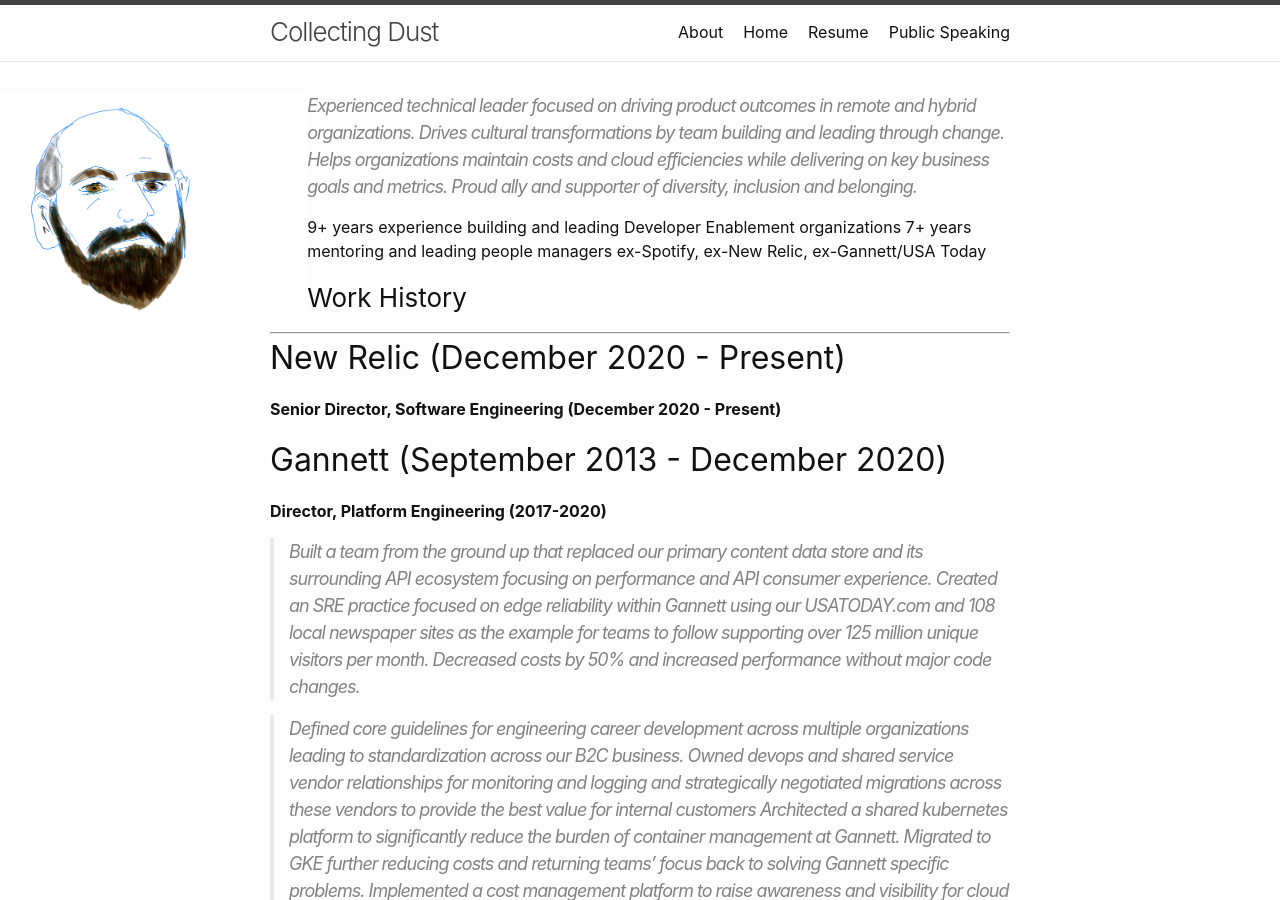
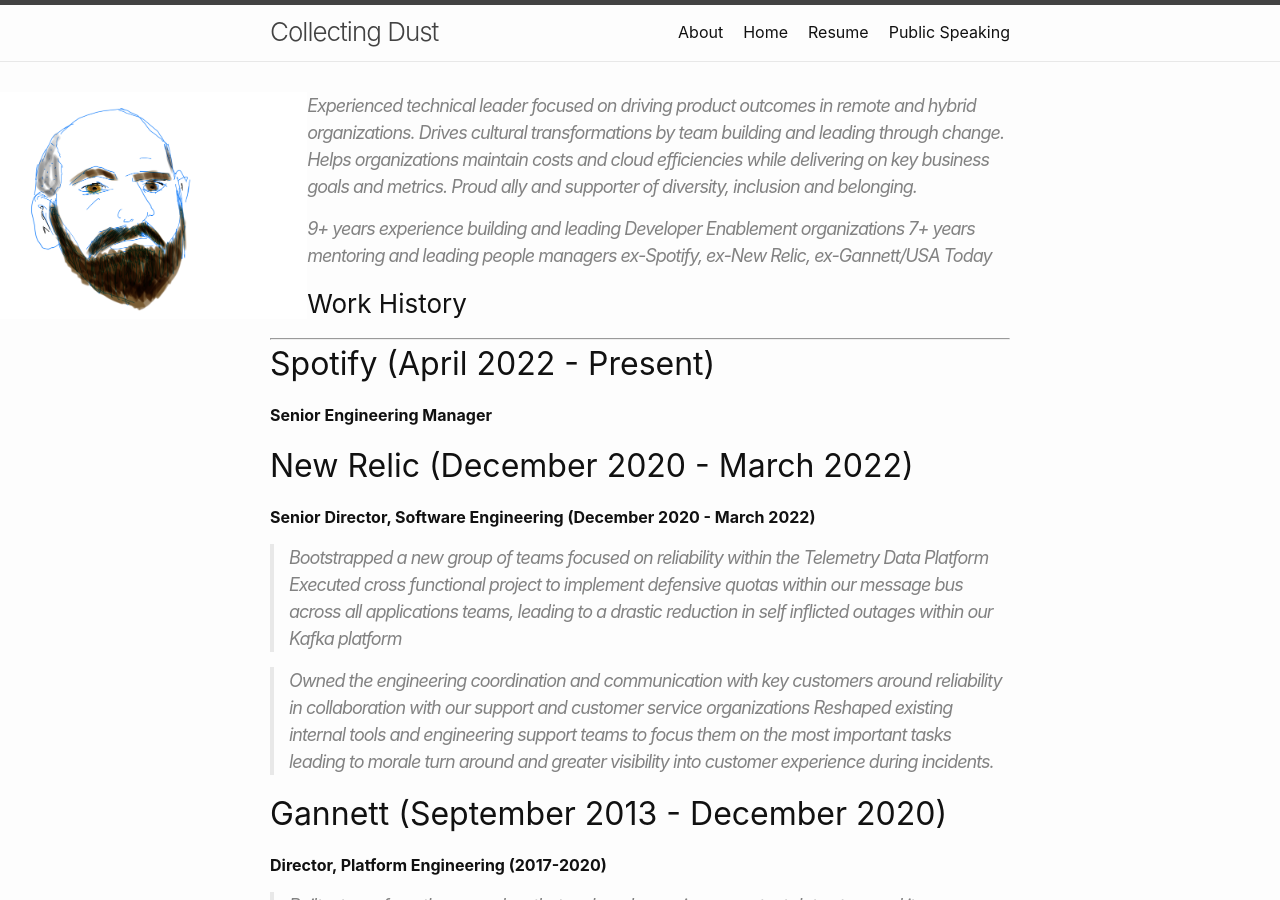
Before and after one commit to fhanson/fhanson.github.io, a Jekyll site: the page built from resume.markdown, in a window 1280 px wide and 900 px high. Built offline with Jekyll 4.4.1, drawn with Linux system fonts in a browser that asks for light colours.

Commit message:
Update resume.markdown

```diff
--- a/resume.markdown
+++ b/resume.markdown
@@ -5,17 +5,24 @@ title_hidden: true
 ---
 > Experienced technical leader focused on driving product outcomes in remote and hybrid organizations. Drives cultural transformations by team building and leading through change. Helps organizations maintain costs and cloud efficiencies while delivering on key business goals and metrics. Proud ally and supporter of diversity, inclusion and belonging.
 
-9+ years experience building and leading Developer Enablement organizations
-7+ years mentoring and leading people managers
-ex-Spotify, ex-New Relic, ex-Gannett/USA Today
+> 9+ years experience building and leading Developer Enablement organizations
+> 7+ years mentoring and leading people managers
+> ex-Spotify, ex-New Relic, ex-Gannett/USA Today
 
 
 
 ### Work History
 ***
-## New Relic (December 2020 - Present)
-**Senior Director, Software Engineering (December 2020 - Present)**
+## Spotify (April 2022 - Present)
+**Senior Engineering Manager**
 
+## New Relic (December 2020 - March 2022)
+**Senior Director, Software Engineering (December 2020 - March 2022)**
+> Bootstrapped a new group of teams focused on reliability within the Telemetry Data Platform
+Executed cross functional project to implement defensive quotas within our message bus across all applications teams, leading to a drastic reduction in self inflicted outages within our Kafka platform
+
+> Owned the engineering coordination and communication with key customers around reliability in collaboration with our support and customer service organizations
+Reshaped existing internal tools and engineering support teams to focus them on the most important tasks leading to morale turn around and greater visibility into customer experience during incidents.
 
 ## Gannett (September 2013 - December 2020)
 **Director, Platform Engineering (2017-2020)**
```
